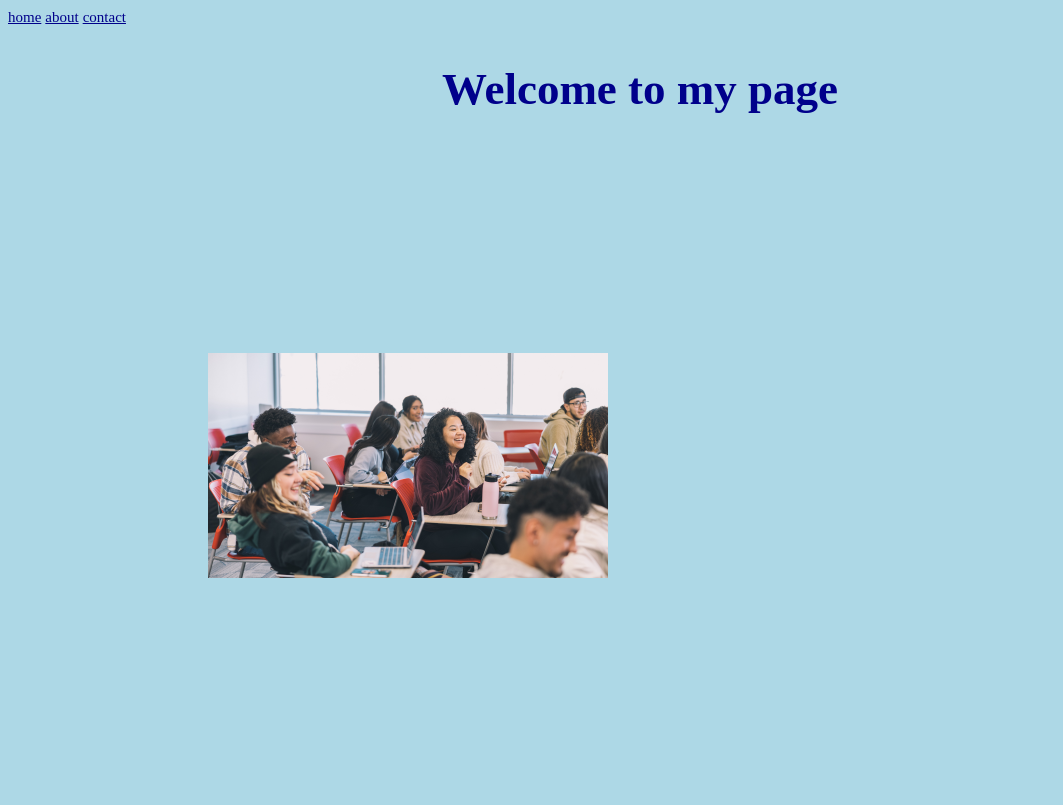
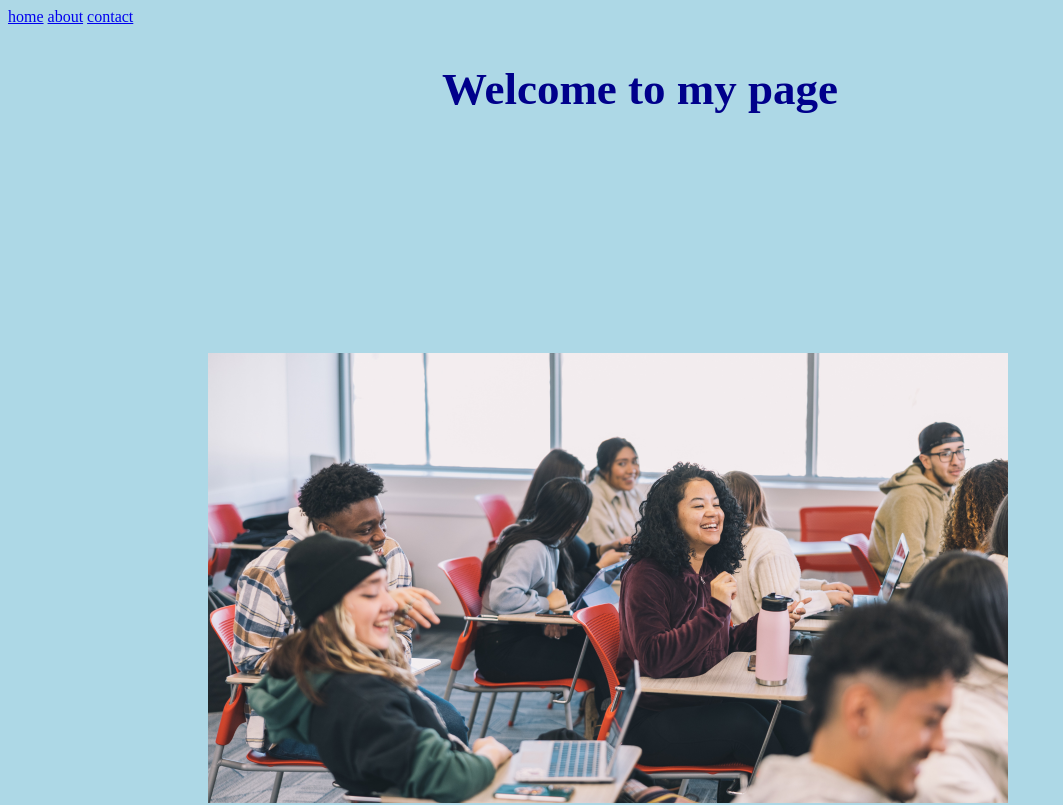
Before and after one commit to olummanazo-cpu/index.html, a plain HTML site: page index.html in a window 1280 px wide. Shown: the top 805 px of the page, without its empty margins (0-1063 px from the left). Drawn offline with Linux system fonts and the light colour scheme.

Commit message:
add changes to nav and img width

```diff
--- a/index.html
+++ b/index.html
@@ -12,7 +12,7 @@
 <h1>Welcome to my page</h1>
 <img src="student-centered-learning.png"
      alt="student-centered-learning"
-          width="400">
+          width="800">
 
 
 
--- a/style.css
+++ b/style.css
@@ -1,12 +1,9 @@
 style.css
-nav{
-    text-align: right
-}
 nav a{
         color: darkblue;
         font-size: 15px;
         font-family:sanserif;
-        display: inline-block;
+        text-align: center;
         font-size:italic;
 }
 
```
